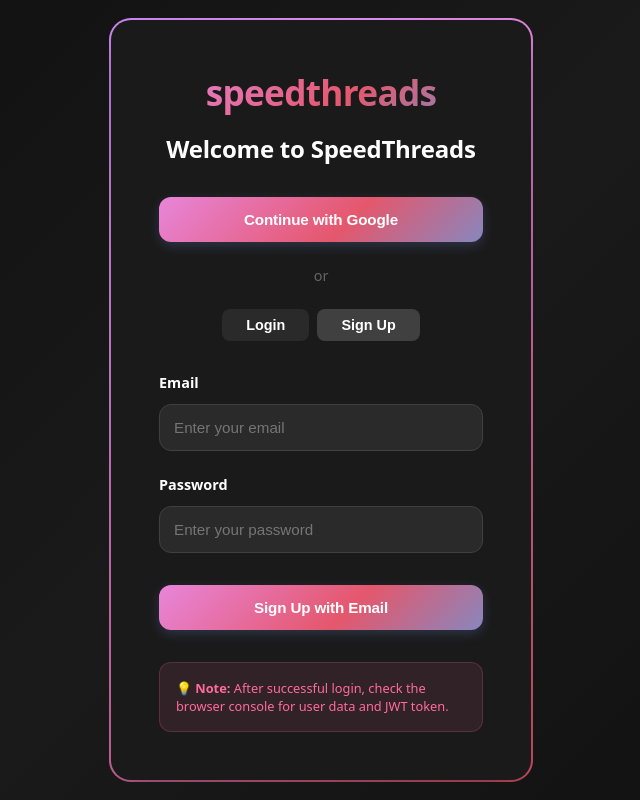
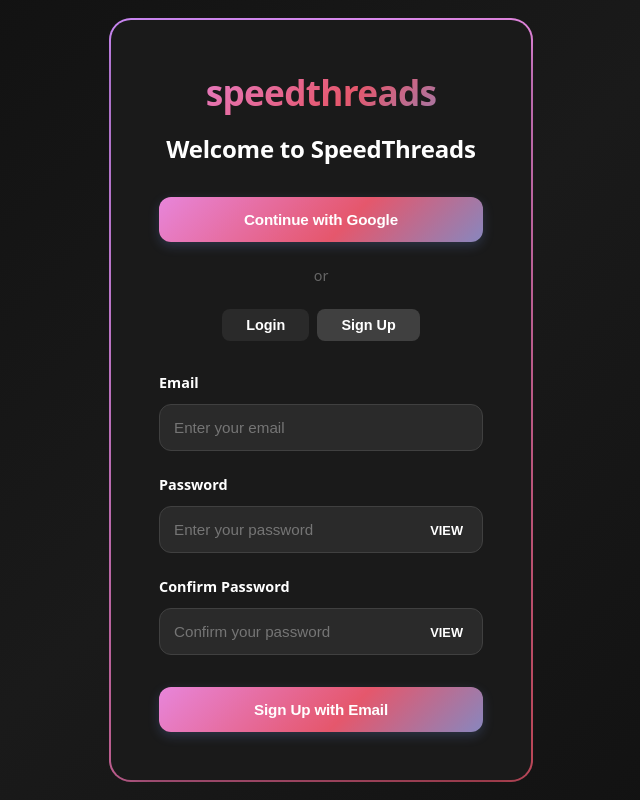
Before and after one commit to IzaanQaiser/speed-threads, a React (Vite) app: page / in a window 1280 px wide. Both pictures are taken after a click on the button "Sign Up". Shown: the whole page, without its empty margins (319-959 px from the left). Built offline with nearby package versions, Linux system fonts and the light colour scheme; no server answers; the HTML template or start-up script is replaced by a standard one.

Commit message:
define what we need a DB for and do confirm password checks + view/hide

```diff
--- a/src/Login.tsx
+++ b/src/Login.tsx
@@ -4,17 +4,21 @@
 interface LoginFormData {
   email: string;
   password: string;
+  confirmPassword: string;
 }
 
 const Login: React.FC = () => {
   const [formData, setFormData] = useState<LoginFormData>({
     email: '',
-    password: ''
+    password: '',
+    confirmPassword: ''
   });
   const [loading, setLoading] = useState(false);
   const [error, setError] = useState<string | null>(null);
   const [isSignUp, setIsSignUp] = useState(false);
   const [toast, setToast] = useState<{ message: string; type: 'success' | 'error' } | null>(null);
+  const [showPassword, setShowPassword] = useState(false);
+  const [showConfirmPassword, setShowConfirmPassword] = useState(false);
 
   // Add CSS animation keyframes and reset styles
   useEffect(() => {
@@ -110,6 +114,11 @@
       return;
     }
 
+    if (isSignUp && formData.password !== formData.confirmPassword) {
+      setError('Passwords do not match');
+      return;
+    }
+
     try {
       setLoading(true);
       setError(null);
@@ -162,7 +171,7 @@
         }
 
         // Clear form
-        setFormData({ email: '', password: '' });
+        setFormData({ email: '', password: '', confirmPassword: '' });
 
         setToast({
           message: `${isSignUp ? 'Sign up' : 'Login'} successful! Check console for user data and JWT token.`,
@@ -174,7 +183,7 @@
           message: 'Sign up successful! Please check your email to confirm your account.',
           type: 'success'
         });
-        setFormData({ email: '', password: '' });
+        setFormData({ email: '', password: '', confirmPassword: '' });
       }
     } catch (err) {
       setError('An unexpected error occurred');
@@ -402,7 +411,7 @@
             />
           </div>
 
-          <div style={{ marginBottom: '2rem' }}>
+          <div style={{ marginBottom: '1.5rem' }}>
             <label htmlFor="password" style={{
               display: 'block',
               marginBottom: '0.75rem',
@@ -412,8 +421,9 @@
             }}>
               Password
             </label>
+            <div style={{ position: 'relative' }}>
               <input
-              type="password"
+                type={showPassword ? 'text' : 'password'}
                 id="password"
                 name="password"
                 value={formData.password}
@@ -422,6 +432,7 @@
                 style={{
                   width: '100%',
                   padding: '0.875rem',
+                  paddingRight: '4rem',
                   background: '#2a2a2a',
                   border: '1px solid #404040',
                   borderRadius: '12px',
@@ -441,7 +452,108 @@
                   e.target.style.boxShadow = 'none';
                 }}
               />
+              <button
+                type="button"
+                onClick={() => setShowPassword(!showPassword)}
+                style={{
+                  position: 'absolute',
+                  right: '0.75rem',
+                  top: '50%',
+                  transform: 'translateY(-50%)',
+                  background: 'none',
+                  border: 'none',
+                  color: '#ffffff',
+                  fontSize: '0.8rem',
+                  fontWeight: '600',
+                  cursor: 'pointer',
+                  padding: '0.25rem 0.5rem',
+                  borderRadius: '6px',
+                  transition: 'all 0.2s ease'
+                }}
+                onMouseOver={(e) => {
+                  e.target.style.background = 'rgba(255, 255, 255, 0.1)';
+                }}
+                onMouseOut={(e) => {
+                  e.target.style.background = 'none';
+                }}
+              >
+                {showPassword ? 'HIDE' : 'VIEW'}
+              </button>
             </div>
+          </div>
+
+          {isSignUp && (
+            <div style={{ marginBottom: '2rem' }}>
+              <label htmlFor="confirmPassword" style={{
+                display: 'block',
+                marginBottom: '0.75rem',
+                color: '#ffffff',
+                fontSize: '0.9rem',
+                fontWeight: '600'
+              }}>
+                Confirm Password
+              </label>
+              <div style={{ position: 'relative' }}>
+                <input
+                  type={showConfirmPassword ? 'text' : 'password'}
+                  id="confirmPassword"
+                  name="confirmPassword"
+                  value={formData.confirmPassword}
+                  onChange={handleInputChange}
+                  disabled={loading}
+                  style={{
+                    width: '100%',
+                    padding: '0.875rem',
+                    paddingRight: '4rem',
+                    background: '#2a2a2a',
+                    border: '1px solid #404040',
+                    borderRadius: '12px',
+                    fontSize: '0.95rem',
+                    color: '#ffffff',
+                    boxSizing: 'border-box',
+                    transition: 'all 0.2s ease',
+                    outline: 'none'
+                  }}
+                  placeholder="Confirm your password"
+                  onFocus={(e) => {
+                    e.target.style.borderColor = '#ff6b9d';
+                    e.target.style.boxShadow = '0 0 0 3px rgba(255, 107, 157, 0.1)';
+                  }}
+                  onBlur={(e) => {
+                    e.target.style.borderColor = '#404040';
+                    e.target.style.boxShadow = 'none';
+                  }}
+                />
+                <button
+                  type="button"
+                  onClick={() => setShowConfirmPassword(!showConfirmPassword)}
+                  style={{
+                    position: 'absolute',
+                    right: '0.75rem',
+                    top: '50%',
+                    transform: 'translateY(-50%)',
+                    background: 'none',
+                    border: 'none',
+                    color: '#ffffff',
+                    fontSize: '0.8rem',
+                    fontWeight: '600',
+                    cursor: 'pointer',
+                    padding: '0.25rem 0.5rem',
+                    borderRadius: '6px',
+                    transition: 'all 0.2s ease'
+                  }}
+                  onMouseOver={(e) => {
+                    e.target.style.background = 'rgba(255, 255, 255, 0.1)';
+                  }}
+                  onMouseOut={(e) => {
+                    e.target.style.background = 'none';
+                  }}
+                >
+                  {showConfirmPassword ? 'HIDE' : 'VIEW'}
+                </button>
+              </div>
+            </div>
+          )}
 
           <button
             type="submit"
@@ -484,18 +596,6 @@
           </button>
         </form>
 
-        <div style={{
-          marginTop: '2rem',
-          padding: '1rem',
-          background: 'rgba(255, 107, 157, 0.1)',
-          border: '1px solid rgba(255, 107, 157, 0.2)',
-          borderRadius: '12px',
-          fontSize: '0.8rem',
-          color: '#ff6b9d',
-          fontWeight: '500'
-        }}>
-          <strong>💡 Note:</strong> After successful login, check the browser console for user data and JWT token.
-        </div>
         </div>
       </div>
 
```
Also changed, not shown: documentation/history.md (+5 -0 lines). Lines whose indentation alone changed are shown as unchanged.
